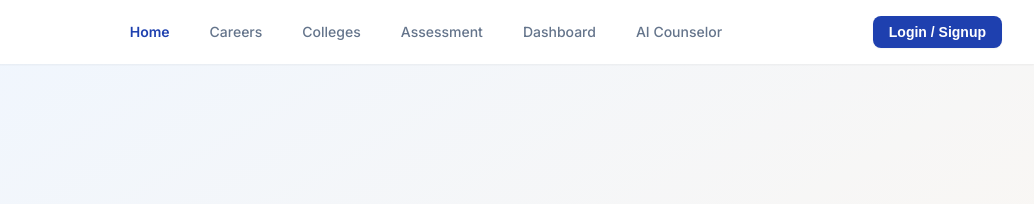
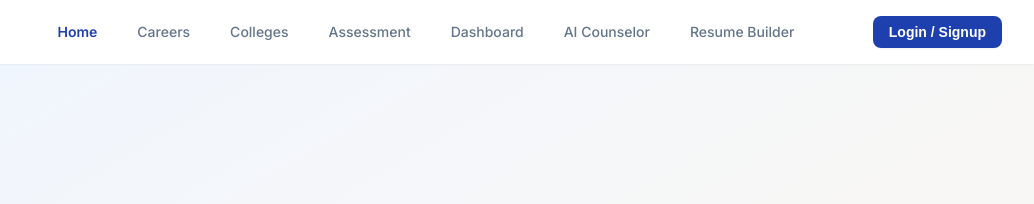
Before and after one commit to Minion567/careerconnect, a plain HTML site: page student/index.html in a window 1280 px wide. Shown: the top 204 px of the page, 246-1280 px from the left. Drawn offline with nearby package versions, Linux system fonts and the light colour scheme; no server answers.

Commit message:
Update index.html

```diff
--- a/student/index.html
+++ b/student/index.html
@@ -22,6 +22,7 @@
                 <a onclick="showPage('assessment-content')" data-page="assessment-content">Assessment</a>
                 <a onclick="showPage('dashboard-content')" data-page="dashboard-content">Dashboard</a>
                 <a onclick="showPage('ai-counselor-content')" data-page="ai-counselor-content">AI Counselor</a>
+                <a href="resume.html">Resume Builder</a>
             </div>
             <div id="user-auth-section">
                  <button class="btn-primary" id="login-signup-btn">Login / Signup</button>
```
